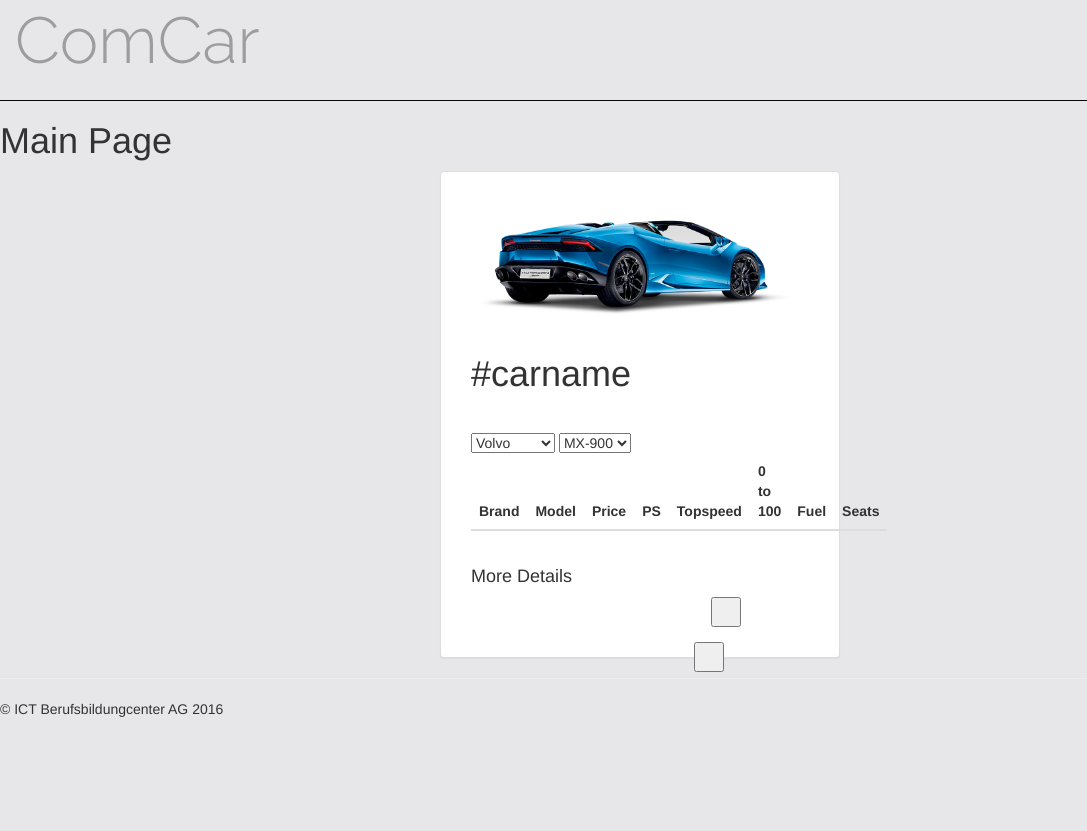
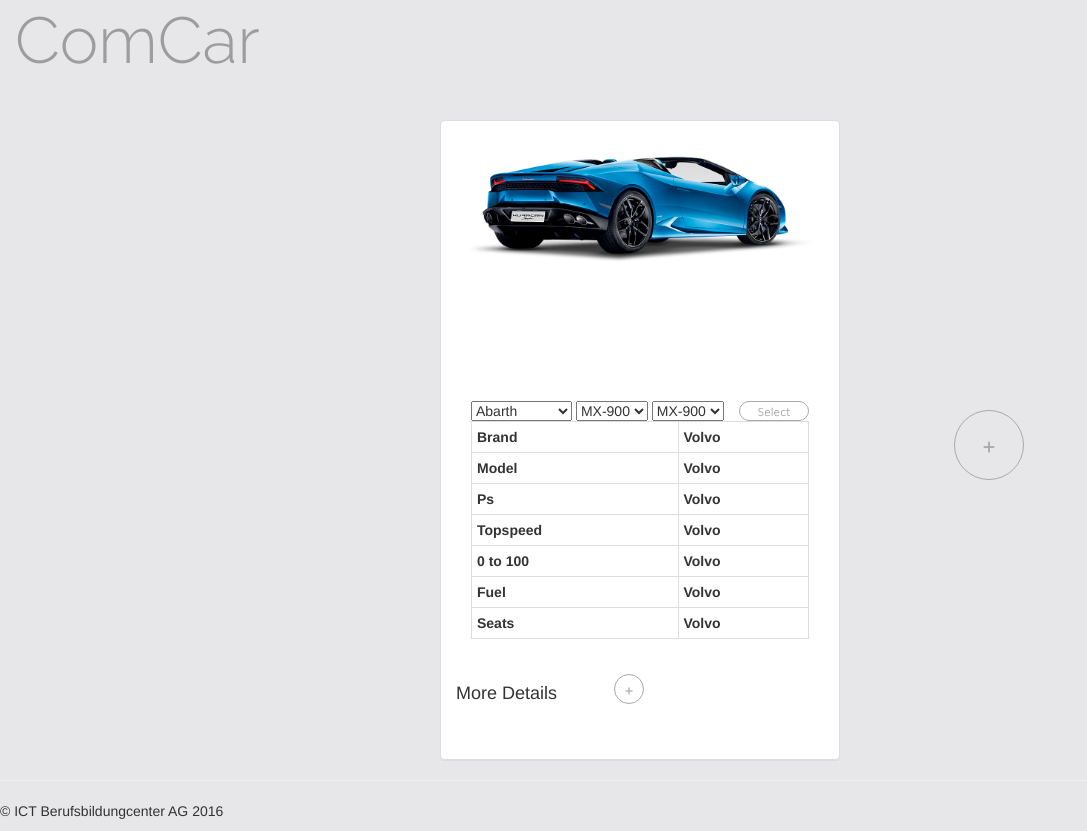
Before and after one commit to DenisChanmongkhon/ComCar, a PHP site: page / in a window 1280 px wide. Shown: the whole page, without its empty margins (0-1087 px from the left). Before the commit the page ends 717 px from the top, so only its background shows below. Run offline with PHP 8.4, Linux system fonts and the light colour scheme; data that the repository does not hold is empty; some libraries are stand-ins or nearby versions.

Commit message:
not working table yet, but added button and table structure made

```diff
--- a/controller/DefaultController.php
+++ b/controller/DefaultController.php
@@ -38,8 +38,12 @@ class DefaultController
         //   View Klasse beschrieben.
         $view = new View('default_index');
         $view->title = 'ComCar';
-        $view->heading = 'Main Page';
+        $view->heading = '';
         $view->display();
 
     }
+    public function display()
+    {
+
+    }
 }
--- a/public/css/style.css
+++ b/public/css/style.css
@@ -5,6 +5,10 @@ body{
   width: 100%;
   padding: 0;
   background-color: #E7E7EA;
+}
+h4{
+  width: 110px;
+  float: left;
 }
 a:hover{
   color: #E7E7EA;
@@ -16,7 +20,10 @@ a:hover{
 .login_title{
   color: white;
 }
-
+.navbar-fixed-top {
+  top: 0;
+  border-width: 0 0 0px;
+}
 .navbar-header{
   background-color: #E7E7EA;
   height: 100px;
@@ -124,18 +131,14 @@ li a:hover {
   padding-top: 10px;
 
 }
-.btn {
-  font-size: 14px;
-  margin: 0 .5em;
+.addcomparison ,.showmore ,.submit {
+  font-size: 12px;
   border-radius: 2em;
-  padding: 0.75em 1.5em;
   cursor: pointer;
   background: none;
   color: #A9A9AC;
   border: 1px solid;
-  letter-spacing: 1px;
   font-family: 'Maven Pro', sans-serif;
-  transition: 250ms ease-out;
 }
 
 #login{
@@ -148,25 +151,43 @@ li a:hover {
   font-family: 'Poppins', sans-serif;
   font-weight: bold;
 }
+.submit{
+  height: 20px;
+  width: 70px;
+  float:right;
+}
+
 .panel{
   max-width: 400px;
   margin: 0 auto;
   padding: 15px;
 }
+
+.panel-top{
+  height: 250px;
+}
+
 .panel-body{
-  width:300px;
+  width:100%;
 
 }
+.panel-tail{
+  height: 70px;
+}
 .addcomparison{
-  width: 30px;
-  height: 30px;
+  font-size:30px;
+  width: 70px;
+  height: 70px;
   float: right;
-  margin-right: 100px;
+  margin-top: -350px;
+  margin-right:20%;
 }
 .showmore {
   float: right;
   width: 30px;
   height: 30px;
+  margin-right: 180px;
+  font-size: 20px;
 }
 .Table {
   display: block;
--- a/view/default_index.php
+++ b/view/default_index.php
@@ -1,9 +1,9 @@
 <article class="hreview open special">
                 <div class="panel panel-default">
-                    <div class="panel-body">
+                    <div class="panel-top">
                         <div>
                         <a data-fancybox="gallery" href="../images/huracan.png">
-                            <img src="/images/huracan.png" alt="pic couldnt load" style="width:330px" />
+                            <img src="/images/huracan.png" alt="pic couldnt load" style="width:370px" />
                         </a>
                         </div>
                         <div class="hidden">
@@ -11,15 +11,58 @@
                                 <img src="../images/special.png" alt=""/>
                             </a>
                         </div>
-                        <h1> #carname</h1>
+                        <h1><?php $carname ?></h1>
 
                     </div>
+
                     <div class="panel-body">
                         <select name="brandname">
-                            <option value="volvo">Volvo</option>
-                            <option value="saab">Saab</option>
-                            <option value="mercedes">Mercedes</option>
-                            <option value="audi">Audi</option>
+                            <option value="Abarth">Abarth</option>
+                            <option value="Alfa Romero">Alfa Romero</option>
+                            <option value="Aston Martin">Aston Martin</option>
+                            <option value="Audi">Audi</option>
+                            <option value="Bentley">Bentley</option>
+                            <option value="BMW">BMW</option>
+                            <option value="Citroen">Citroen</option>
+                            <option value="Dacia">Dacia</option>
+                            <option value="DS">DS</option>
+                            <option value="Ferrari">Ferrari</option>
+                            <option value="Fiat">Fiat</option>
+                            <option value="Ford">Ford</option>
+                            <option value="Honda">Honda</option>
+                            <option value="Hyundai">Hyundai</option>
+                            <option value="Infinity">Infinity</option>
+                            <option value="Jaguar">Jaguar</option>
+                            <option value="Jeep">Jeep</option>
+                            <option value="Kia">Kia</option>
+                            <option value="Lamborghini">Lamborghini</option>
+                            <option value="Land Rover">Land Rover</option>
+                            <option value="Lexus">Lexus</option>
+                            <option value="Lotus">Lotus</option>
+                            <option value="Maserati">Maserati</option>
+                            <option value="Mazda">Mazda</option>
+                            <option value="McLaren">McLaren</option>
+                            <option value="Mercedes">Mercedes</option>
+                            <option value="MG">MG</option>
+                            <option value="Mini">Mini</option>
+                            <option value="Mitsubischi">Mitsubischi</option>
+                            <option value="Nissan">Nissan</option>
+                            <option value="Peugot">Peugot</option>
+                            <option value="Porsche">Porsche</option>
+                            <option value="Renault">Renault</option>
+                            <option value="SEAT">SEAT</option>
+                            <option value="Skoda">Skoda</option>
+                            <option value="Smart">Smart</option>
+                            <option value="SsangYong">SsangYong</option>
+                            <option value="Subaru">Subaru</option>
+                            <option value="Susuki">Susuki</option>
+                            <option value="Tesla">Tesla</option>
+                            <option value="Toyota">Toyota</option>
+                            <option value="Vauxhall">Vauxhall</option>
+                            <option value="Volkswagen">Volkswagen</option>
+                            <option value="Volvo">Volvo</option>
+
+
                         </select>
                         <select name="model">
                             <option value="MX-900">MX-900</option>
@@ -27,40 +70,71 @@
                             <option value="XR-80">XR</option>
                             <option value="RS100">RS100</option>
                         </select>
-                        <?php
-                        echo '
-                        <table class="table">
-                            <thead>
-                                <tr>
-                                    <th>Brand</th>
-                                    <th>Model</th>
-                                    <th>Price</th>
-                                    <th>PS</th>
-                                    <th>Topspeed</th>
-                                    <th>0 to 100</th>
-                                    <th>Fuel</th>
-                                    <th>Seats</th>
-
-                                </tr>
-                            </thead>
+                        <select name="model">
+                            <option value="MX-900">MX-900</option>
+                            <option value="GT-100">GT-100</option>
+                            <option value="XR-80">XR</option>
+                            <option value="RS100">RS100</option>
+                        </select>
+                        <input type="submit" name="submit" class="submit" value="Select"/>
+                        <br/>
+                        <table class="table table-condensed table-bordered neutralize">
+                            <tbody>
                             <tr>
-                                <td>'.$brandname["brandname"].'</td>
-                                <td>'.$model["model"].'</td>
+                                <td><b>Brand</td>
+                                <th>
+                                    Volvo
+                                </th>
                             </tr>
-                        </table>
-                        ';
-                        ?>
-                        <p>
-                        <h4>More Details</h4>
-                        <button type="button" class="showmore" data-toggle="" data-target="#navbar" aria-expanded="false" aria-controls="addcar">
-                        </button>
-                        </p>
+                            <tr>
+                                <td><b>Model</td>
+                                <th>
+                                    Volvo
+                                </th>
+                            </tr>
+                            <tr>
+                                <td><b>Ps</td>
+                                <th>
+                                    Volvo
+                                </th>
+                            </tr>
+                            <tr>
+                                <td><b>Topspeed</td>
+                                <th>
+                                    Volvo
+                                </th>
+                            </tr>
+                            <tr>
+                                <td><b>0 to 100</td>
+                                <th>
+                                    Volvo
+                                </th>
+                            </tr>
+                            <tr>
+                                <td><b>Fuel</td>
+                                <th>
+                                    Volvo
+                                </th>
+                            </tr>
+                            <tr>
+                                <td><b>Seats</td>
+                                <th>
+                                    Volvo
+                                </th>
+                            </tr>
 
 
+                            </tbody>
+                        </table>
+
                     </div>
-                    <button type="button" class="addcomparison" data-toggle="" data-target="#navbar" aria-expanded="false" aria-controls="addcar">
+                        <div class="panel-tail">
+                            <h4>More Details</h4>
+                            <input type="button" value="+" class="showmore" data-toggle="" data-target="#navbar" aria-expanded="false" aria-controls="addcar">
+                            </input>
+                        </div>
+                    </div>
+    <input type="button" value="+" class="addcomparison" data-toggle="" data-target="#navbar" aria-expanded="false" aria-controls="addcar">
 
-                    </button>
-                </div>
-
+    </input>
 </article>
```
Also changed, not shown: repository/CarRepository.php (+5 -3 lines).
